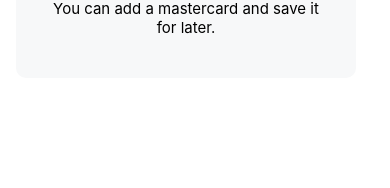
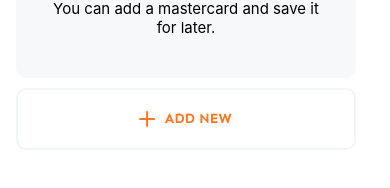
Before and after one commit to zshcole/foodie, a React Native app: screen / in a window 390 px wide. Shown: the part 428-616 px from the top of the page. Built offline with nearby package versions, Linux system fonts and the light colour scheme.

Commit message:
Add new button component with styles.

```diff
--- /dev/null
+++ b/src/components/AddButton.tsx
@@ -0,0 +1,30 @@
+import React from "react";
+import { View, Text, StyleSheet, TouchableOpacity } from "react-native";
+import { AddNewIcon } from "./Icons";
+
+export default function AddNewButton() {
+  return (
+    <TouchableOpacity style={styles.container}>
+      <AddNewIcon />
+    </TouchableOpacity>
+  );
+}
+
+const styles = StyleSheet.create({
+  container: {
+    width: 340,
+    height: 62,
+    borderRadius: 10,
+    borderColor: "#F0F5FA",
+    borderWidth: 2,
+    backgroundColor: "#FFFFFF",
+    alignItems: "center",
+    justifyContent: "center",
+    marginTop: 10,
+  },
+  title: {
+    fontSize: 14,
+    fontWeight: 700,
+    color: "#FF7622",
+  },
+});
--- a/src/screens/PaymentScreen.tsx
+++ b/src/screens/PaymentScreen.tsx
@@ -3,6 +3,7 @@
 import BackButton from "../components/BackButton";
 import PaymentList from "../components/PaymentList";
 import BankCard from "../components/BankCard";
+import AddNewButton from "../components/AddButton";
 
 export default function PaymentScreen() {
   return (
@@ -14,6 +15,9 @@
       <PaymentList />
       <View style={styles.bankCardContainer}>
         <BankCard />
+      </View>
+      <View style={styles.addNewContainer}>
+        <AddNewButton />
       </View>
     </View>
   );
@@ -39,4 +43,7 @@
     marginTop: 40,
     paddingHorizontal: 16,
   },
+  addNewContainer: {
+    paddingHorizontal: 16,
+  },
 });
```
Also changed, not shown: src/components/Icons.tsx (+23 -0 lines).
